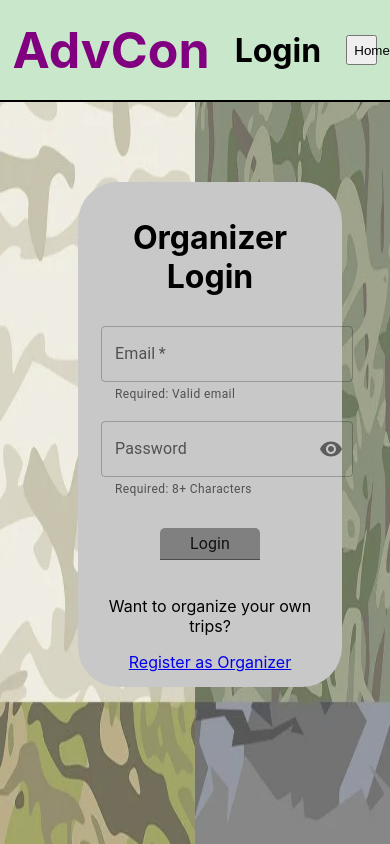
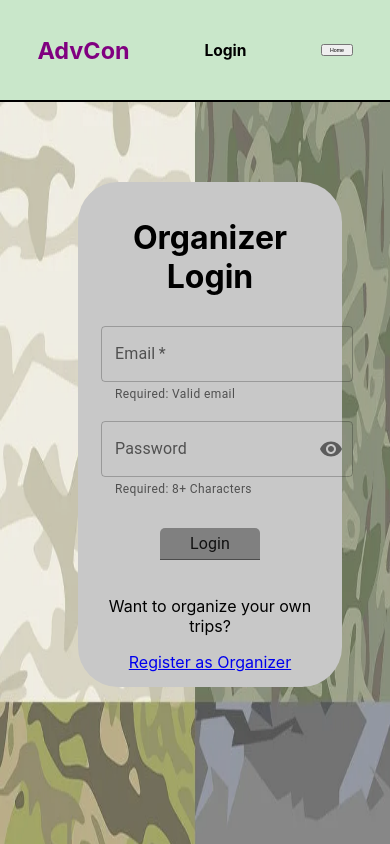
Before and after one commit to czmud/adventureConnect, a React (Create React App) app in the folder client/: page /login in a window 390 px wide. Shown: the top 844 px of the page. Built offline with nearby package versions, Linux system fonts and the light colour scheme.

Commit message:
Updated Responsiveness of of Header and elements

```diff
--- a/client/src/components/HeaderBar.tsx
+++ b/client/src/components/HeaderBar.tsx
@@ -19,17 +19,18 @@ const HeaderBar = ( props: any ) => {
     }
     const titleStyle={
         color: 'purple',
-        fontSize: '50px'
+        fontSize: '6vw'
     }
     const buttonStyle={
-        height: '30%',
+        height: 'auto',
         width: '8%',
+        fontSize: '1.35vw'
     }
 
 
     return (<div style={ headStyle }>
         <h1 style={titleStyle}>AdvCon</h1>
-        <h1>{ title }</h1>
+        <h1 style={{fontSize: '4vw'}}>{ title }</h1>
         { btnTitle === 'Logout' ?
         <LogoutButton/> :
         <button style= { buttonStyle } onClick={()=> nav('/'+btnRoute)}>{btnTitle}</button>
```
